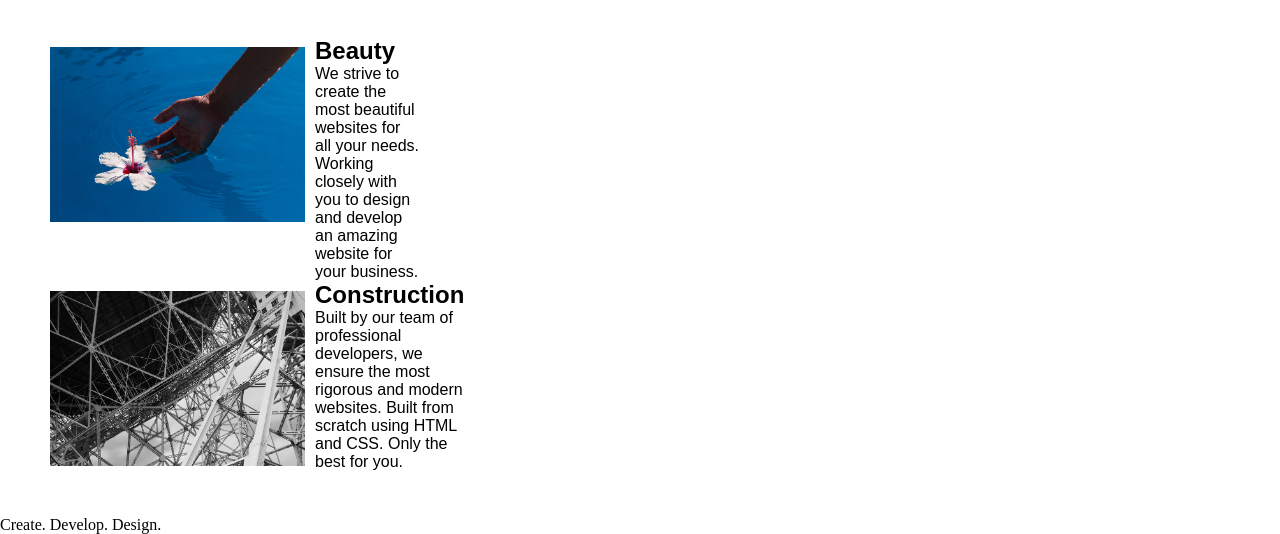
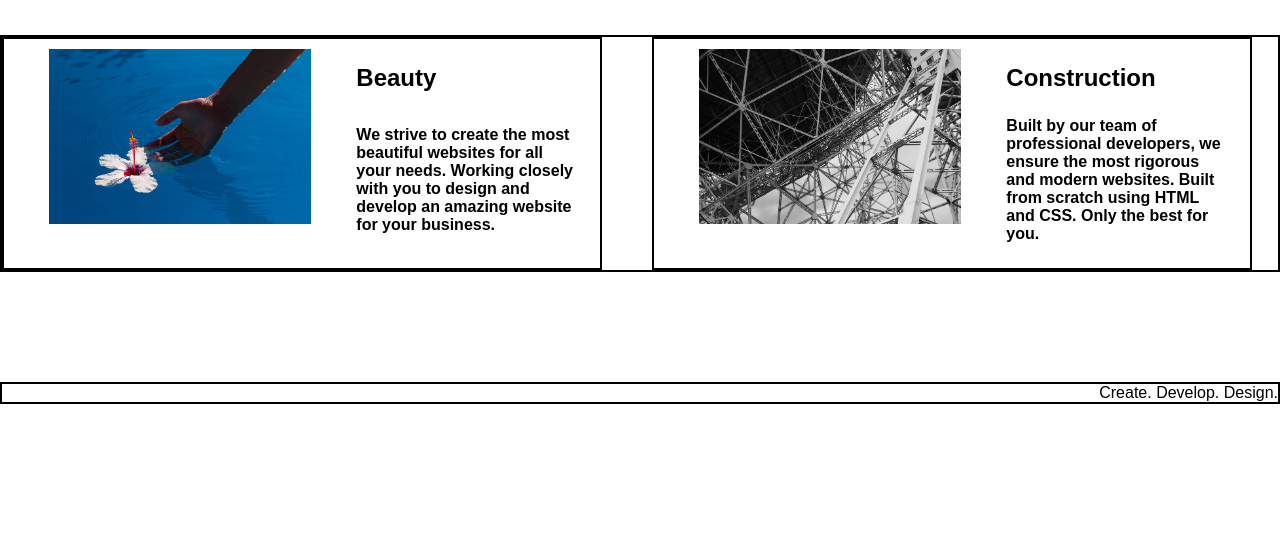
Before and after one commit to nomanoff/agency-website, a plain HTML site: page index.html in a window 1280 px wide. Shown: the part 315-849 px from the top of the page. After the commit the page ends 800 px from the top, so only its background shows below. Drawn offline with Linux system fonts and the light colour scheme.

Commit message:
Change style and font

```diff
--- a/index.html
+++ b/index.html
@@ -15,6 +15,8 @@
   <div class="main">
     <img class="logo" src="./assets/images/logo.png" alt="logo">
     <h1>We are a <span>Creative</span> Design Agency</h1>
+  </div>
+  <section>
     <div class="left card">
       <img class="tile-image" src="./assets/images/beautiful.jpg" alt="hand and flower in water">
       <div class="content">
@@ -37,7 +39,7 @@
       </div>
     </div>
 
-  </div>
+  </section>
   <footer>
     <p>Create. Develop. Design.</p>
   </footer>
--- a/style.css
+++ b/style.css
@@ -2,6 +2,7 @@
     margin: 0;
     padding: 0;
     box-sizing: border-box;
+    font-family: Arial, sans-serif;
 }
 
 .main{
@@ -9,35 +10,84 @@
     height: auto;
     max-width: 840px;
     padding: 40px;
-    font-family: Arial, sans-serif;
 }
 
 .main .logo{
     width: 230px;
     height: auto;
+    margin-bottom: 48px;
 }
 
 .main h1{
     font-size: 4.3em;
     font-weight: 800;
-    margin: 55px auto;
+    margin: 10px auto;
     font-style: normal;
 }
 
-.main .card{
+span{
+    color: darkblue;
+}
+
+section{
+    display: flex;
+    width: 100%;
+    height: auto;
+    gap: 50px;
+    border: 2px solid #000;
+    margin-bottom: 110px;
+    padding: 0 0px;
+}
+
+section .right.card{
+    display: flex;
+    justify-content: right;
+}
+
+section .card{
     display: flex;
     width: 50%;
     height: auto;
     max-width: 600px;
-    /* align-items: center; */
+    padding: 0 0 0 35px;
+    border: 2px solid #000;
 }
 
-.main .card img{
-    width: 275px;
+section .card img{
+    width: 350px;
     height: 195px;
     padding: 10px;
 }
 
-.main .card h2{
+section .card .content{
+    display: grid;
+    width: 50%;
+    height: auto;
+    margin: 25px;
+    margin-left: 35px;
+}
 
+section .card .content h2{
+   font-weight: 900;
+   font-size: 1.5em;
+   font-style: normal;
+   margin-bottom: 25px;
 }
+
+section .card .content p{
+    font-size: 16px;
+    font-weight: 600;
+    font-style: normal;
+}
+
+footer{
+    width: 100%;
+    height: auto;
+    margin-bottom: 0;
+    border: 2px solid #000;
+}
+
+footer p{
+    display: flex;
+    justify-content: end;
+}
```
